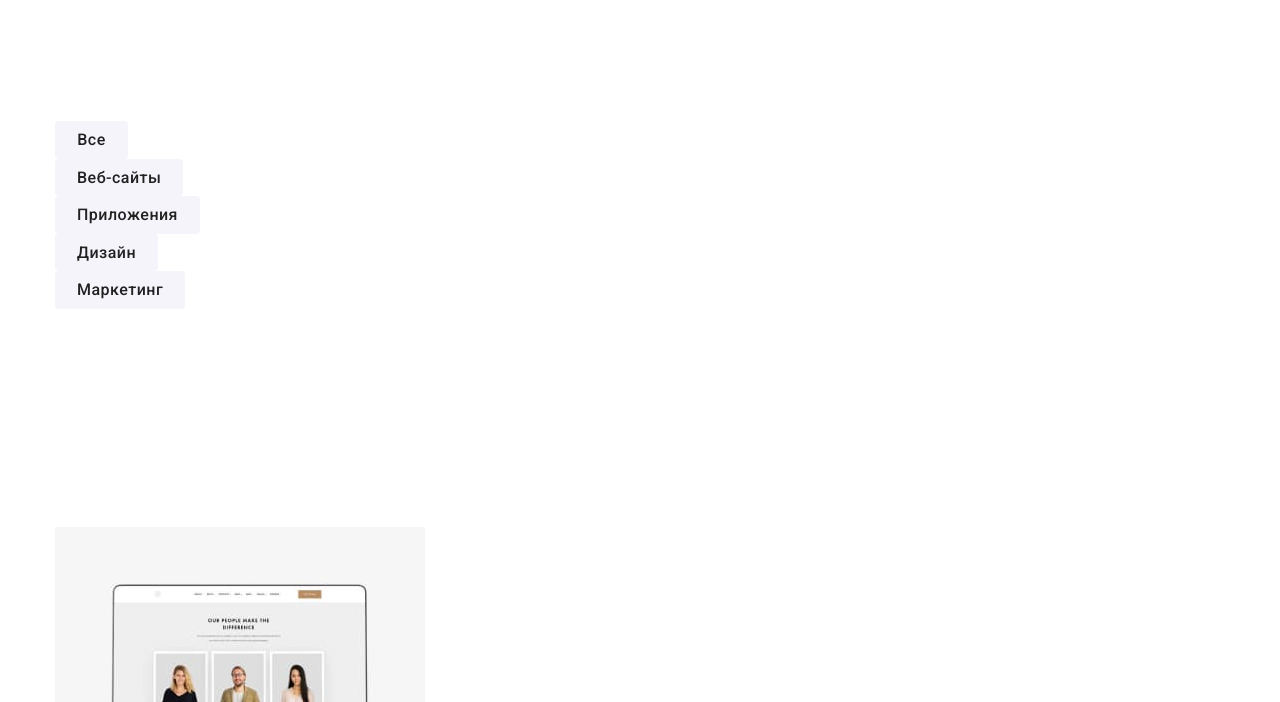
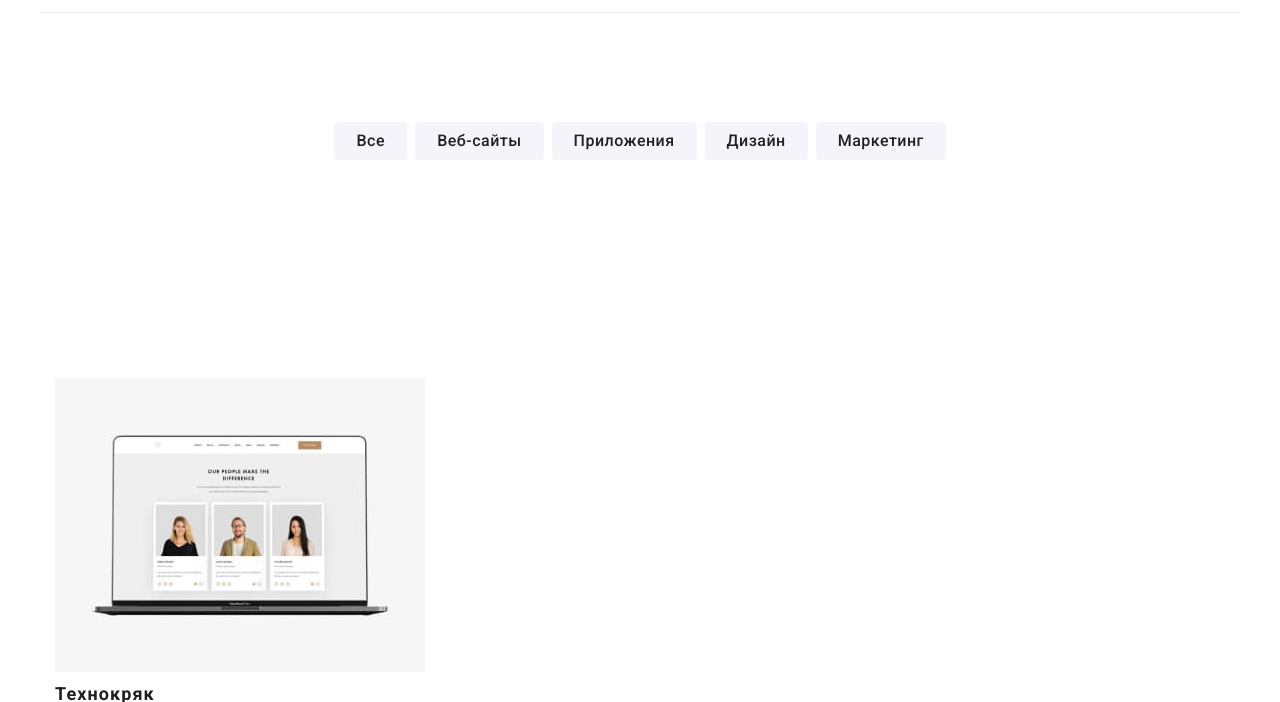
Before and after one commit to he1gi/goit-markup-hw-03, a plain HTML site: page portfolio.html in a window 1280 px wide. Shown: the part 98-800 px from the top of the page. Drawn offline with Linux system fonts and the light colour scheme.

Commit message:
flex properties for portfolio buttons

```diff
--- a/css/styles.css
+++ b/css/styles.css
@@ -147,6 +147,10 @@ ul {
     display: flex;
     align-items: center;
 }
+
+.border {
+    border-bottom: 1px solid #ECECEC;
+}
 /* секция героя с кнопкой */
 .hero {
     background-color: var(--background-hero);
@@ -289,6 +293,7 @@ ul {
 }
 
 /* секция фильтров на сайте  */
+
 .filters .filters-button {
     display: inline-block;
     border: none;
@@ -311,6 +316,17 @@ ul {
     background-color: var(--accent-color);
 }
 
+.filters-wrapper {
+    display: flex;
+    justify-content: center;
+}
+
+.filters .item:not(:last-child) {
+    margin-right: 8px;
+}
+.site-nav .item:not(:last-child) {
+    margin-right: 50px;
+}
 /* секция примеры работ */
 .examples .examples-title {
     color: var(--primary-text-color);
--- a/portfolio.html
+++ b/portfolio.html
@@ -15,7 +15,7 @@
   <body>
     <!-- шапка -->
     <header>
-      <div class="container wrap-header">
+      <div class="container wrap-header border">
         <!-- навигация -->
         <nav class="wrap-header">
           <a href="./index.html" class="logo">Web<span class="header-studio">Studio</span></a>
@@ -37,12 +37,22 @@
       <section class="filters section">
         <div class="container">
           <h1 class="title-hidden">кнопки</h1>
-          <ul class="list">
-            <li><button class="filters-button" type="button">Все</button></li>
-            <li><button class="filters-button" type="button">Веб-сайты</button></li>
-            <li><button class="filters-button" type="button">Приложения</button></li>
-            <li><button class="filters-button" type="button">Дизайн</button></li>
-            <li><button class="filters-button" type="button">Маркетинг</button></li>
+          <ul class="list filters-wrapper">
+            <li class="item">
+              <button class="filters-button" type="button">Все</button>
+            </li>
+            <li class="item">
+              <button class="filters-button" type="button">Веб-сайты</button>
+            </li>
+            <li class="item">
+              <button class="filters-button" type="button">Приложения</button>
+            </li>
+            <li class="item">
+              <button class="filters-button" type="button">Дизайн</button>
+            </li>
+            <li class="item">
+              <button class="filters-button" type="button">Маркетинг</button>
+            </li>
           </ul>
         </div>
       </section>
```
Also changed, not shown: index.html (+1 -1 lines).
